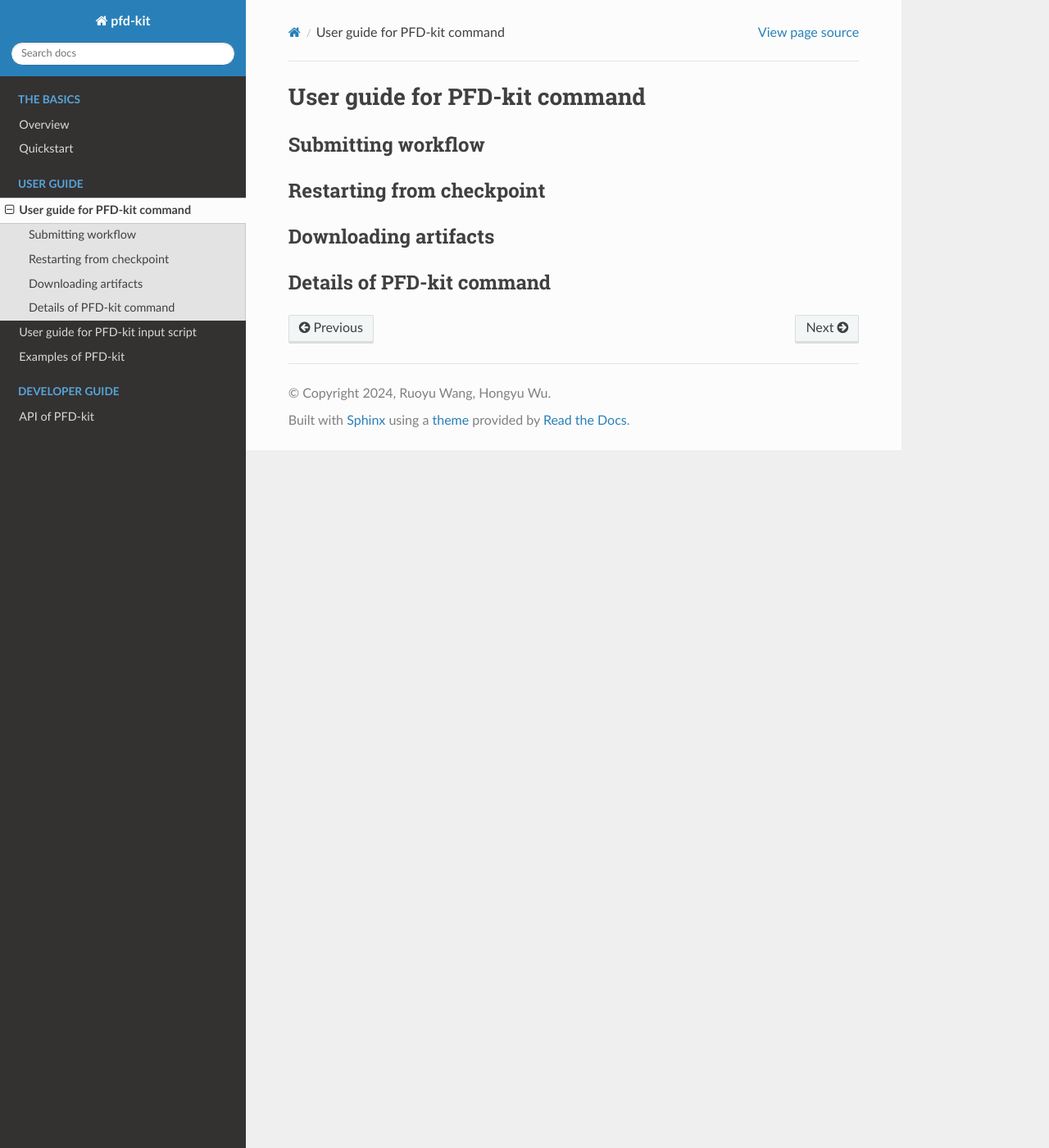
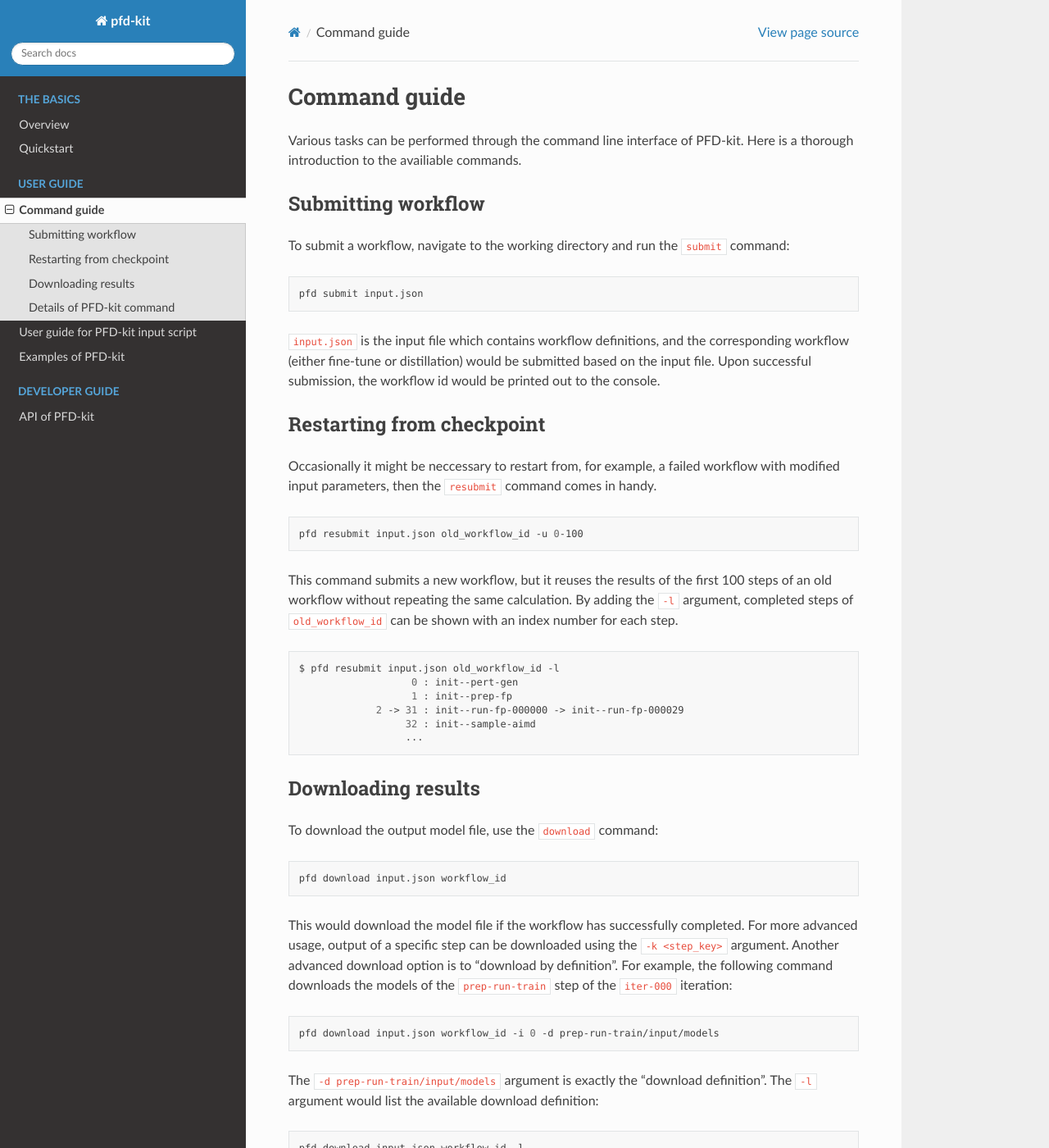
Before and after one commit to ruoyuwang1995nya/pfd-kit, a Sphinx documentation site: the page built from docs/usage/guide-on-cli.md, in a window 1280 px wide and 1400 px high. Shown: the whole window at 82% size. Built offline with Sphinx 7.4.7 and the Read the Docs theme 3.1.0, drawn with Linux system fonts in a browser that asks for light colours; some of the changed text lies outside the part shown.

Commit message:
fix: update cli docs

````diff
--- a/docs/usage/guide-on-cli.md
+++ b/docs/usage/guide-on-cli.md
@@ -1,9 +1,56 @@
-# User guide for PFD-kit command
+# Command guide
+
+Various tasks can be performed through the command line interface of PFD-kit. Here is a thorough introduction to the availiable commands.
 
 ## Submitting workflow
 
+To submit a workflow, navigate to the working directory and run the `submit` command:
+
+```bash
+pfd submit input.json
+```
+
+`input.json` is the input file which contains workflow definitions, and the corresponding workflow (either fine-tune or distillation) would be submitted based on the input file. Upon successful submission, the workflow id would be printed out to the console.
+
 ## Restarting from checkpoint
 
-## Downloading artifacts
+Occasionally it might be neccessary to restart from, for example, a failed workflow with modified input parameters, then the `resubmit` command comes in handy.
+
+```bash
+pfd resubmit input.json old_workflow_id -u 0-100
+```
+
+This command submits a new workflow, but it reuses the results of the first 100 steps of an old workflow without repeating the same calculation. By adding the `-l` argument, completed steps of `old_workflow_id` can be shown with an index number for each step.
+
+```bash
+$ pfd resubmit input.json old_workflow_id -l
+                   0 : init--pert-gen
+                   1 : init--prep-fp
+             2 -> 31 : init--run-fp-000000 -> init--run-fp-000029
+                  32 : init--sample-aimd
+                  ...
+```
+
+## Downloading results
+
+To download the output model file, use the `download` command:
+
+```bash
+pfd download input.json workflow_id
+```
+
+This would download the model file if the workflow has successfully completed. For more advanced usage, output of a specific step can be downloaded using the `-k <step_key>` argument. Another advanced download option is to "download by definition". For example, the following command downloads the models of the `prep-run-train` step of the `iter-000` iteration:
+
+```bash
+pfd download input.json workflow_id -i 0 -d prep-run-train/input/models
+```
+
+The `-d prep-run-train/input/models` argument is exactly the "download definition". The `-l` argument would list the available download definition:
+
+```bash
+pfd download input.json workflow_id -l
+```
 
 ## Details of PFD-kit command
+
+Users can using the `-h` or `--help` options for each command to check the detailed information of PFD-kit command.
````
